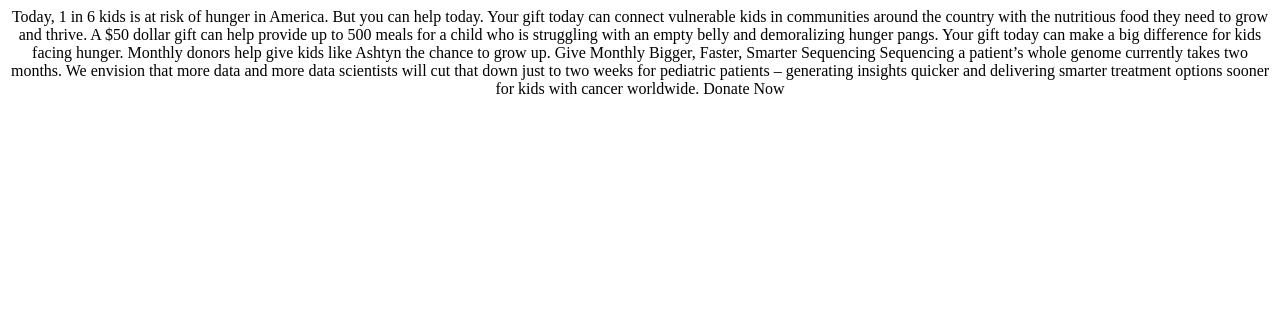
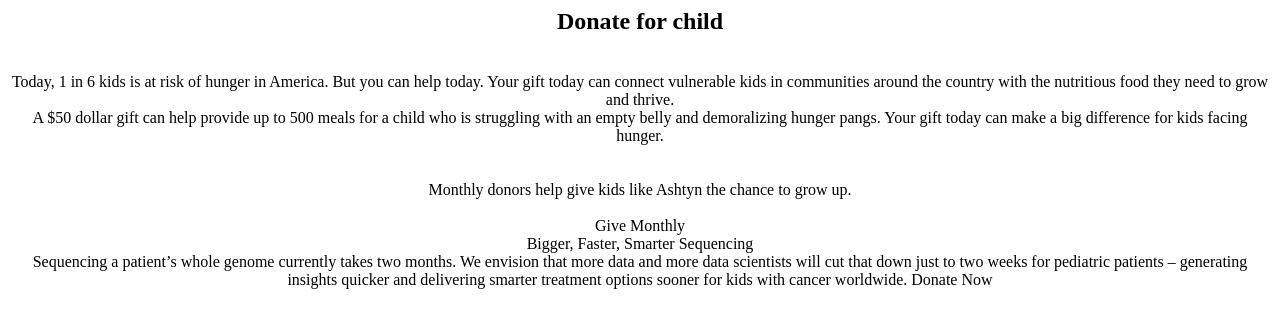
Before and after one commit to cfscpk/cfscpk.github.io, a plain HTML site: page index.html in a window 1280 px wide. Drawn offline with Linux system fonts and the light colour scheme.

Commit message:
Update index.html

```diff
--- a/index.html
+++ b/index.html
@@ -1,14 +1,23 @@
 <title>Donate for child</title>
 <center>
+
+  <h2>Donate for child</h2>
+  <br>
 Today, 1 in 6 kids is at risk of hunger in America. But you can help today. Your gift today can connect vulnerable kids in communities around the country with the nutritious food they need to grow and thrive.
-
+  <br>
 A $50 dollar gift can help provide up to 500 meals for a child who is struggling with an empty belly and demoralizing hunger pangs. Your gift today can make a big difference for kids facing hunger.
-
+  <br>
+  <br>
+  <br>
 Monthly donors help give kids like Ashtyn the chance to grow up.
+  <br>
+  <br>
 
 Give Monthly
+  <br>
 
 Bigger, Faster, Smarter Sequencing
+  <br>
 
 Sequencing a patient’s whole genome currently takes two months. We envision that more data and more data scientists will cut that down just to two weeks for pediatric patients – generating insights quicker and delivering smarter treatment options sooner for kids with cancer worldwide.
 
```
